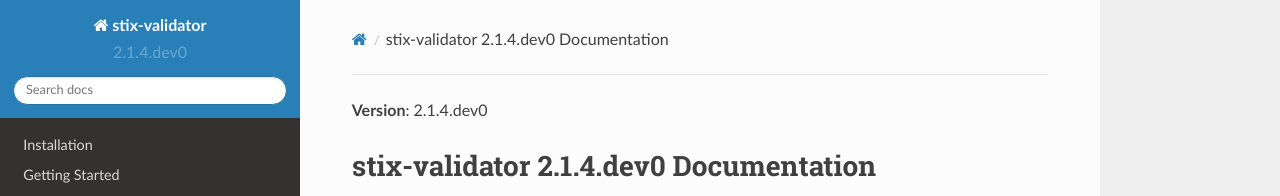
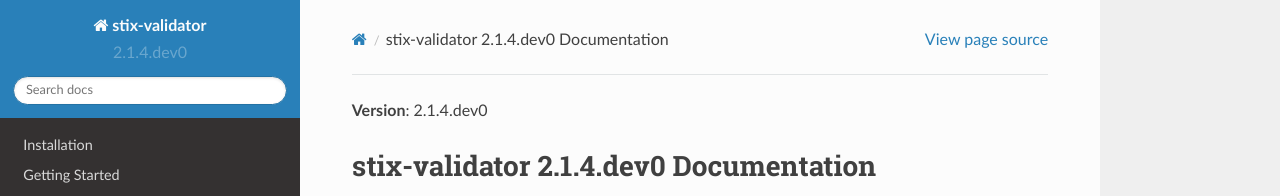
Before and after one commit to STIXProject/stix-validator, a Sphinx documentation site: the page built from docs/index.rst, in a window 1280 px wide and 900 px high. Shown: the top 196 px of the window. Built offline with Sphinx 7.4.7 and the Read the Docs theme 2.0.0, drawn with Linux system fonts in a browser that asks for light colours.

Commit message:
Clean up unused options.

```diff
--- a/docs/conf.py
+++ b/docs/conf.py
@@ -31,9 +31,6 @@
 else:
     html_theme = 'default'
 
-html_show_sourcelink = False
-htmlhelp_basename = 'stix-validatordoc'
-
 latex_elements = {}
 latex_documents = [
   ('index', 'stix-validator.tex', u'stix-validator Documentation',
```
